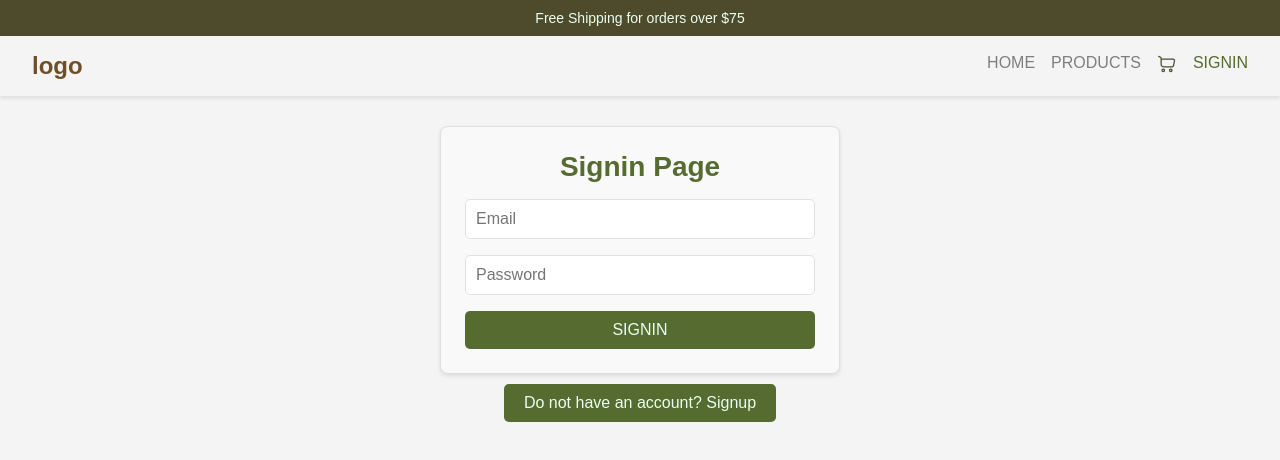
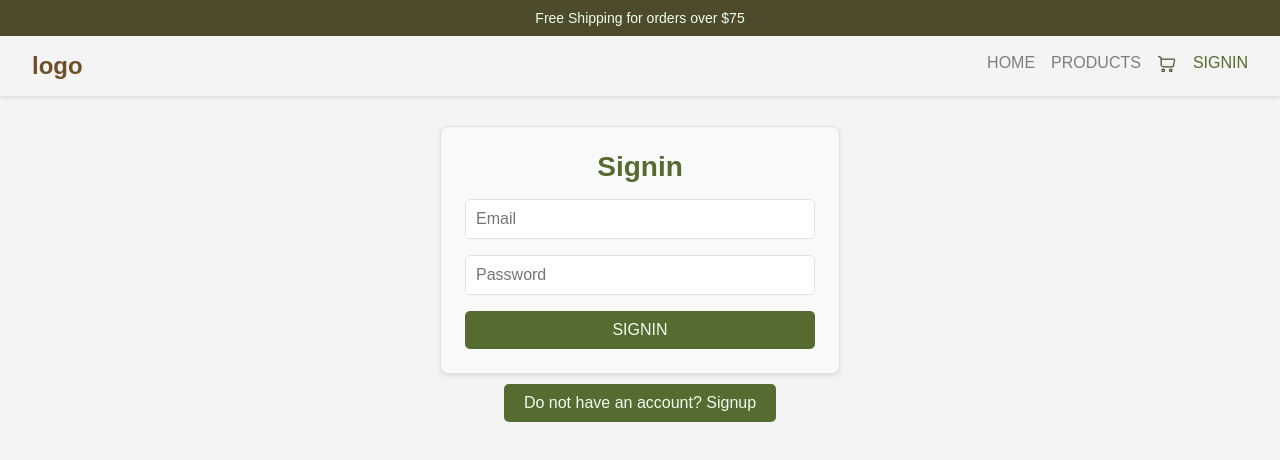
Before and after one commit to Alejandro-Bernal-M/Lovocado-front, a Next.js app: page /session in a window 1280 px wide. Shown: the top 460 px of the page. Built offline with nearby package versions, Linux system fonts and the light colour scheme; no server answers.

Commit message:
Refactor: Update Signin page title
Update the title of the Signin page from "Signin Page" to "Signin" for better clarity and consistency.

```diff
--- a/src/components/session/Signin.tsx
+++ b/src/components/session/Signin.tsx
@@ -45,7 +45,7 @@ export default function Signin() {
 
   return (
     <div className="adminContainer">
-      <h1 className="adminTitle">Signin Page</h1>
+      <h1 className="adminTitle">Signin</h1>
       <form className="signinForm" encType="multipart/form-data" onSubmit={handleSignin}>
         <input className="signinInput" name="email" type="email" placeholder="Email" />
         <input className="signinInput" name="password" type="password" placeholder="Password" />
```
